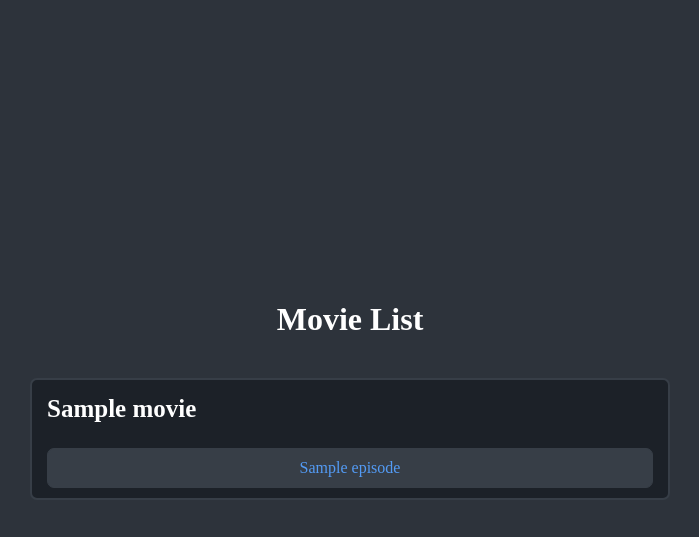
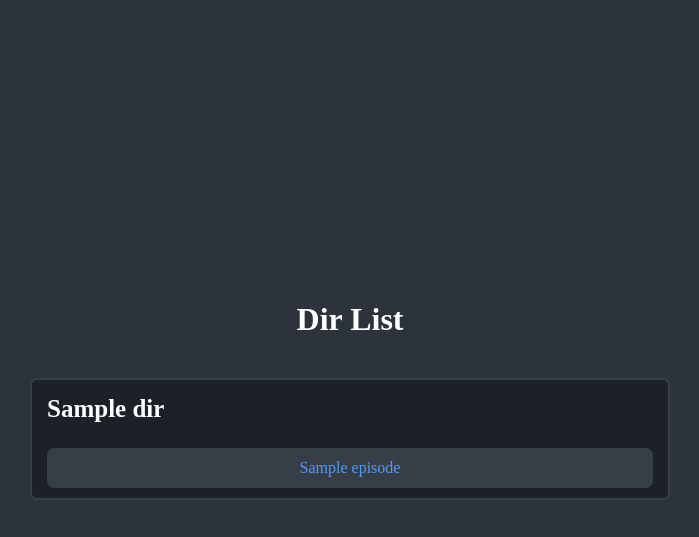
Before and after one commit to nickkipshidze/mrrobot-site, a Django app: template templates/home.html in a window 1280 px wide. Shown: the top 537 px of the page, without its empty margins (290-989 px from the left). Run offline with Django 4.2, Linux system fonts and the light colour scheme; the template is opened without the code that fills it: most values are stand-ins (such as "Sample title", 1, 10 or a date in 2020); some web fonts are replaced.

Commit message:
Rename movies to dirs

```diff
--- a/static/css/global.css
+++ b/static/css/global.css
@@ -42,7 +42,7 @@ body {
     margin: 20px;
 }
 
-.movie {
+.dir {
     display: flex;
     flex-direction: column;
     background-color: #1C2128;
@@ -93,7 +93,7 @@ video {
 }
 
 @media screen and (max-width: 768px) {
-    .movie {
+    .dir {
         width: 85vw;
     }
 }
--- a/templates/home.html
+++ b/templates/home.html
@@ -2,14 +2,14 @@
 
 {% block body %}
     <div class="container">
-        <h1 class="main-heading">Movie List</h1>
-        <div class="movie-container">
-            {% for movie, episodes in movies.items %}
-                <div class="movie">
-                    <h2 class="secondary-heading">{{ movie }}</h2>
+        <h1 class="main-heading">Dir List</h1>
+        <div class="dir-container">
+            {% for dir, episodes in directories.items %}
+                <div class="dir">
+                    <h2 class="secondary-heading">{{ dir }}</h2>
                     <div class="episode-list">
                         {% for episode in episodes %}
-                            <a class="episode-link" href="/watch/{{ movie }}/{{ episode }}">{{ episode }}</a>
+                            <a class="episode-link" href="/watch/{{ dir }}/{{ episode }}">{{ episode }}</a>
                         {% endfor %}
                     </div>
                 </div>
```
